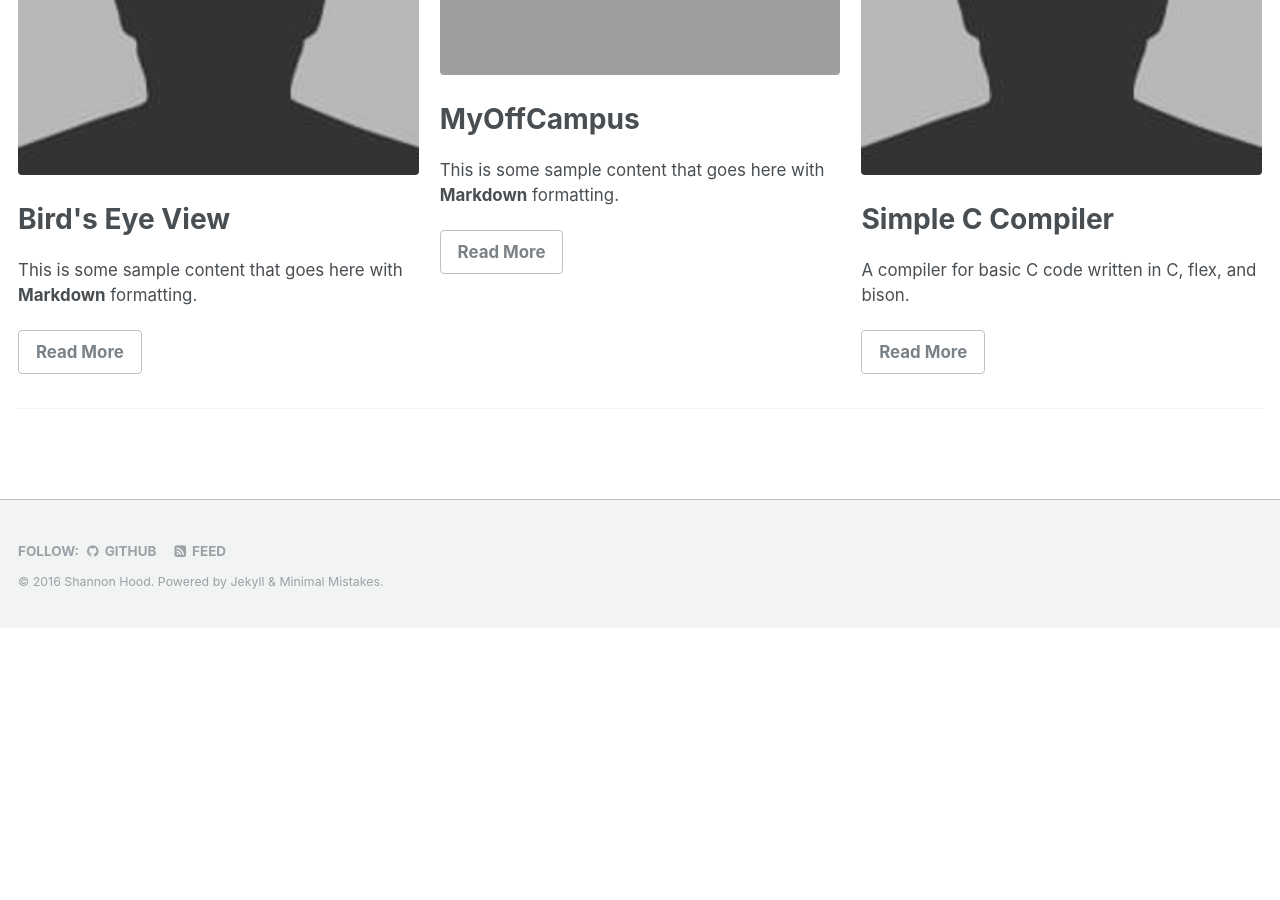
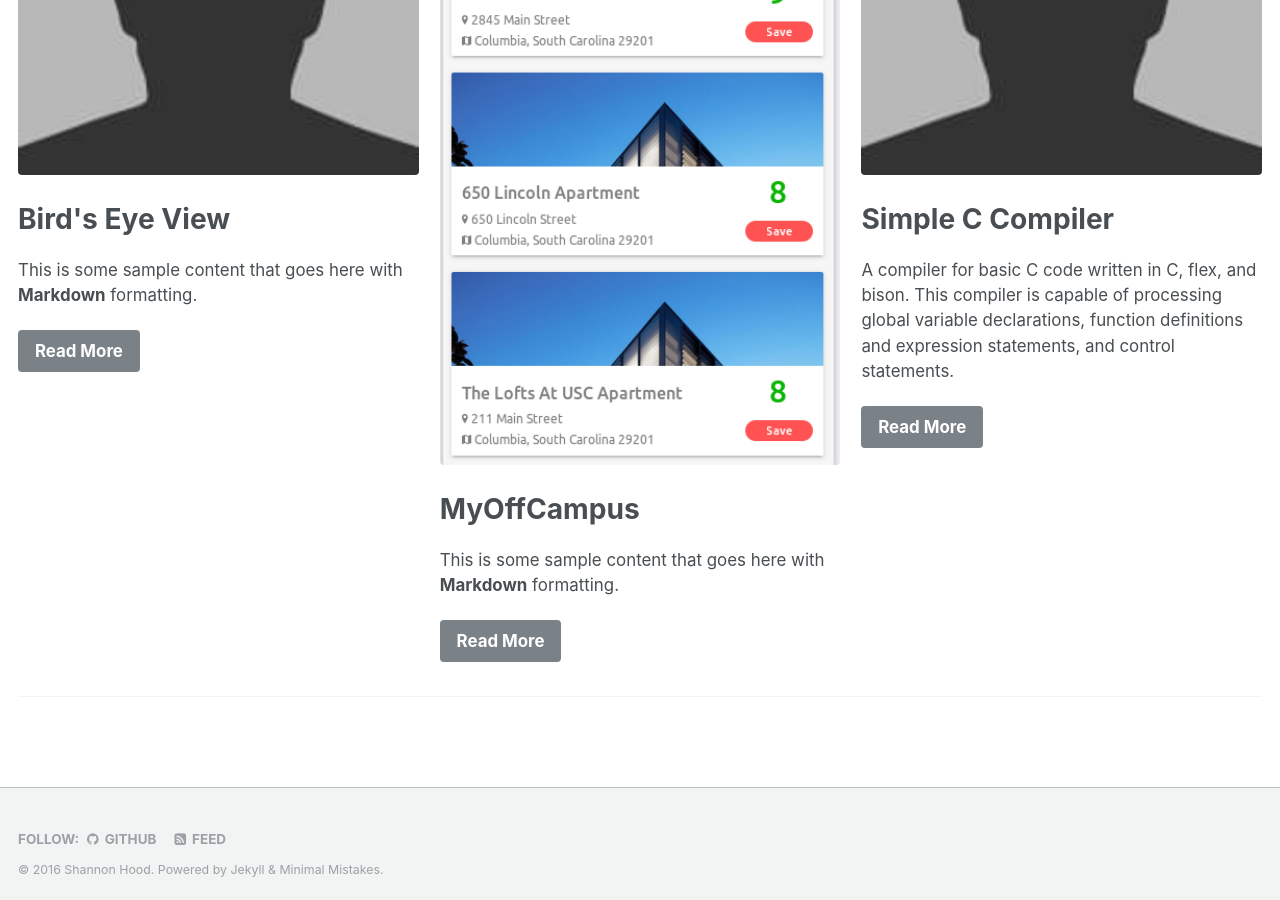
Before and after one commit to hoodsr/hoodsr.github.io, a Jekyll site: the page built from index.html, in a window 1280 px wide and 900 px high, scrolled down 690 px. Built offline with Jekyll 4.4.1, drawn with Linux system fonts in a browser that asks for light colours; the list of posts is cut into pages by our own code; before the commit the page ends 1318 px from its top, so only the background shows below that.

Commit message:
minimal mistakes customized

```diff
--- a/index.html
+++ b/index.html
@@ -18,20 +18,20 @@ feature_row:
     excerpt: "This is some sample content that goes here with **Markdown** formatting."
     url: "/projects/"
     btn_label: "Read More"
-    btn_class: "btn--inverse"
-  - image_path: myoffcampus-1.jpg
+    btn_class: "btn"
+  - image_path: myoffcampus-1.png
     alt: "Screenshot of the app"
     title: "MyOffCampus"
     excerpt: "This is some sample content that goes here with **Markdown** formatting."
     url: "/projects/"
     btn_label: "Read More"
-    btn_class: "btn--inverse"
+    btn_class: "btn"
   - image_path: bio-photo.jpg
     title: "Simple C Compiler"
-    excerpt: "A compiler for basic C code written in C, flex, and bison."
+    excerpt: "A compiler for basic C code written in C, flex, and bison. This compiler is capable of processing global variable declarations, function definitions and expression statements, and control statements."
     url: "/projects/"
     btn_label: "Read More"
-    btn_class: "btn--inverse"
+    btn_class: "btn"
 
 
 ---
```
